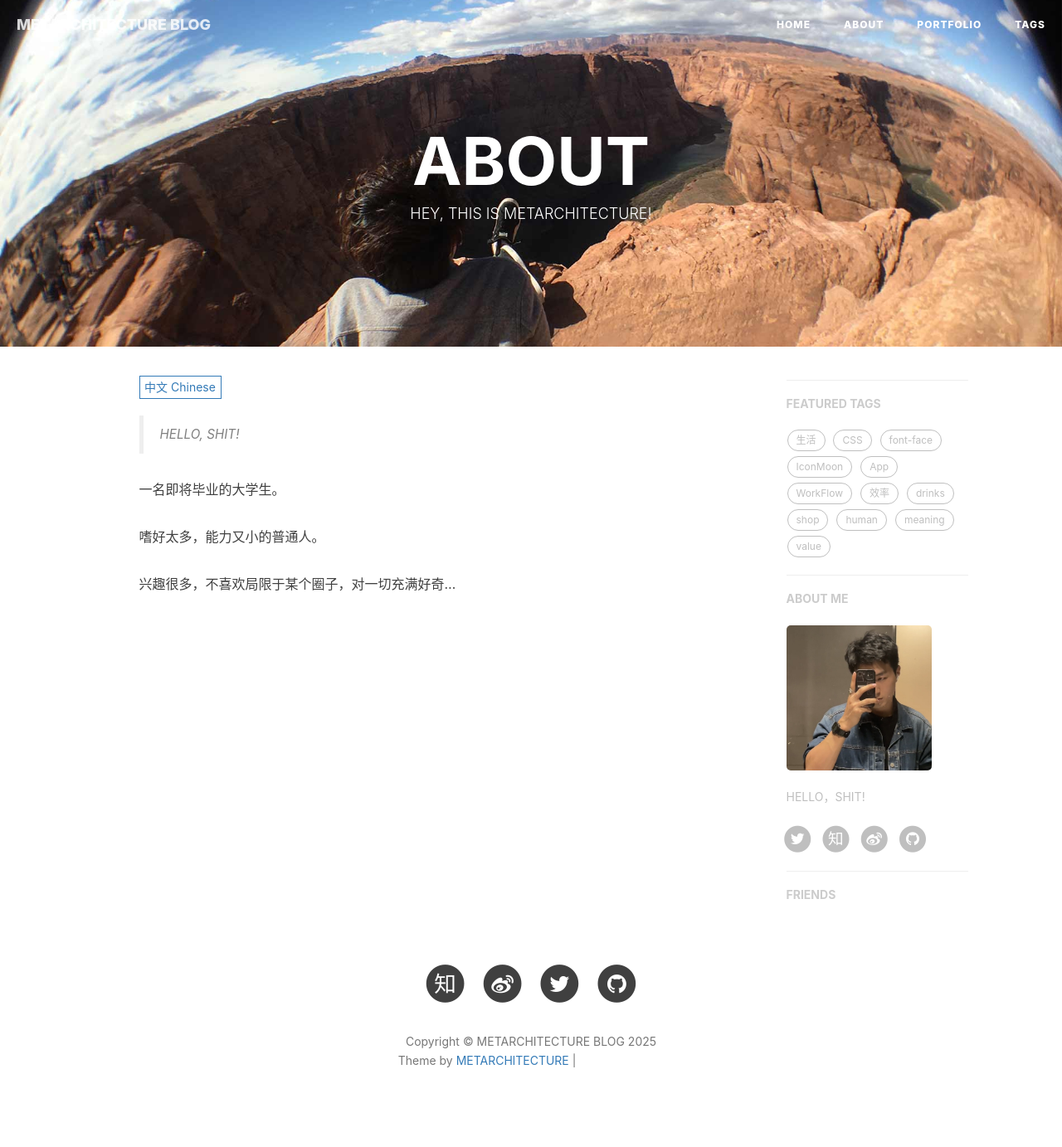
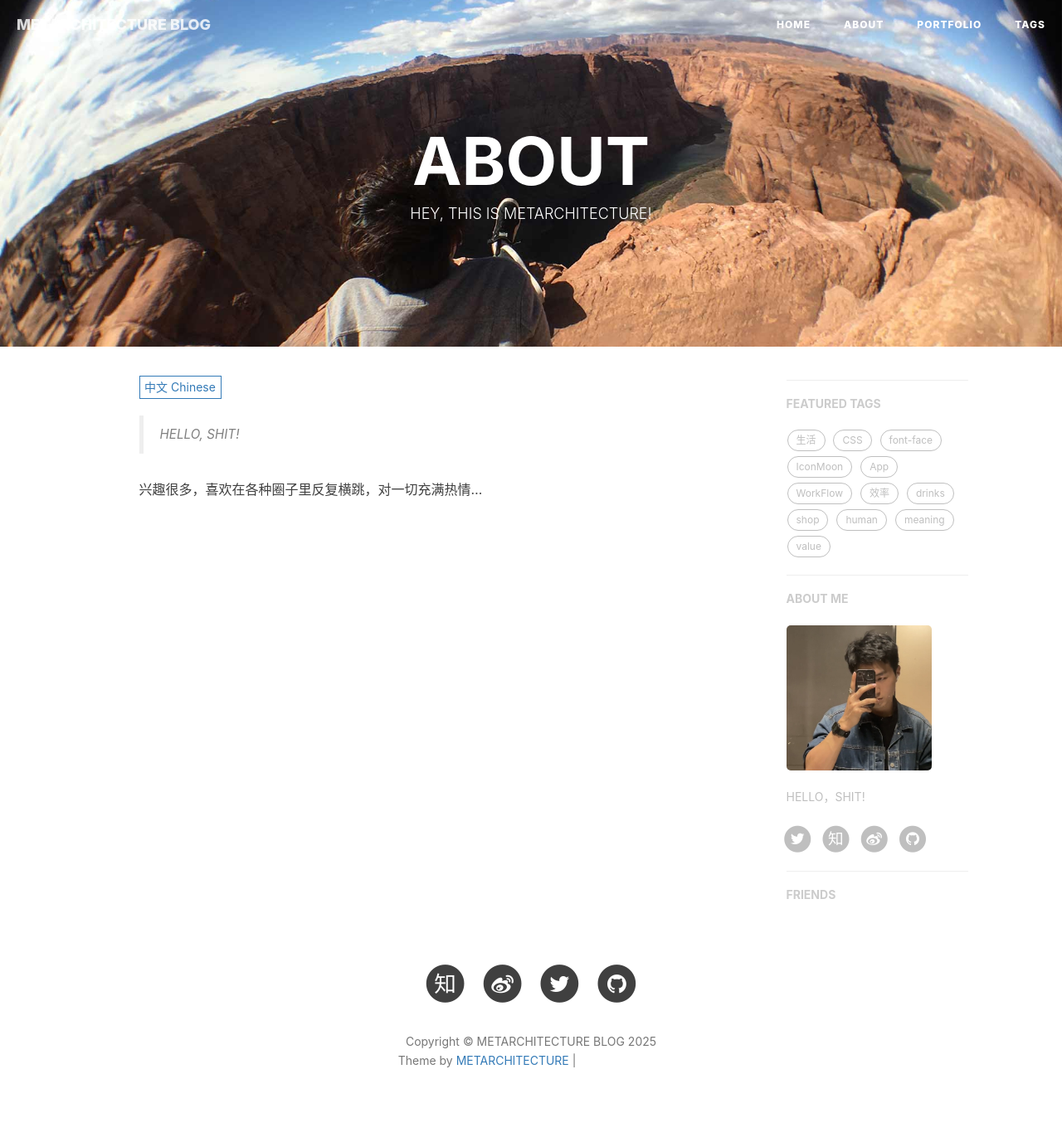
Before and after one commit to METARCHlTECTURE/blog, a Jekyll site: the page built from about.html, in a window 1280 px wide. Shown: the whole page at 83% size. Built offline with Jekyll 4.4.1, drawn with Linux system fonts in a browser that asks for light colours; nearby versions of some CDN libraries; comment, search, counter and statistics services are not loaded; grey boxes are pictures that could not be loaded.

```diff
--- a/_config.yml
+++ b/_config.yml
@@ -47,7 +47,7 @@ kramdown:
 
 
 # Disqus settings
-disqus_username: METARCHITECTURE
+disqus_username: twistonidea
 
 # Netease setttings
 netease_comment: false
--- a/_includes/about/zh.md
+++ b/_includes/about/zh.md
@@ -1,8 +1,3 @@
-> HELLO,
-> SHIT!
+> HELLO, SHIT!
 
-一名即将毕业的大学生。
-
-嗜好太多，能力又小的普通人。
-
-兴趣很多，不喜欢局限于某个圈子，对一切充满好奇...
+兴趣很多，喜欢在各种圈子里反复横跳，对一切充满热情...
--- a/portfolio/index.html
+++ b/portfolio/index.html
@@ -23,11 +23,11 @@ layout: default
 				<ul class="cbp_tmtimeline">
                 	<li>
 						<div class="cbp_tmlabel">
-							<h2>《Re_Down》</h2>
+							<h2>《RE_DOWN》</h2>
 							<time>2016.8</time>
 							<img src="images/re_0.jpg">
 							<ul>
-								<li>Simplified plot editing, powered by Adobe After Effect and Adobe Premiere, based on <a href="https://bangumi.bilibili.com/anime/3461">《Re：ゼロから始める異世界生活》</a>, edited by<a href="https://space.bilibili.com/8223679/#!/">@METARCHITECTUREzzz</a>.The illustration is originated from the 1st chapter of the novel.</li>
+								<li>Simplified plot editing, powered by Adobe After Effect and Adobe Premiere, based on <a href="https://bangumi.bilibili.com/anime/3461">《Re：ゼロから始める異世界生活》</a>, edited by<a href="https://space.bilibili.com/8223679/#!/">@METARCHITECTURE</a>.The illustration is originated from the 1st chapter of the novel.</li>
 									<li class="skill">
                        					<span><strong>Ae</strong></span>
                                  	 	<span><strong>Pr</strong></span>
--- a/tags.html
+++ b/tags.html
@@ -1,7 +1,7 @@
 ---
 title: TAGS
 layout: default
-description: get busy living or get busy dying
+description: GET BUSY FUCKING OR GET BUSY DYING
 header-img: "img/tag-bg.jpg"
 ---
 
```
Also changed, not shown: 1 other file.
